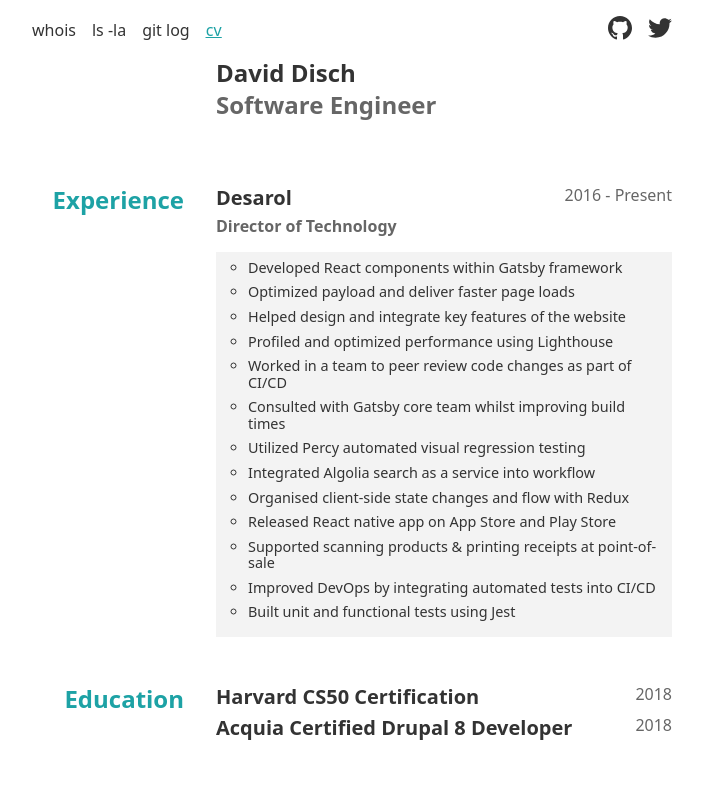
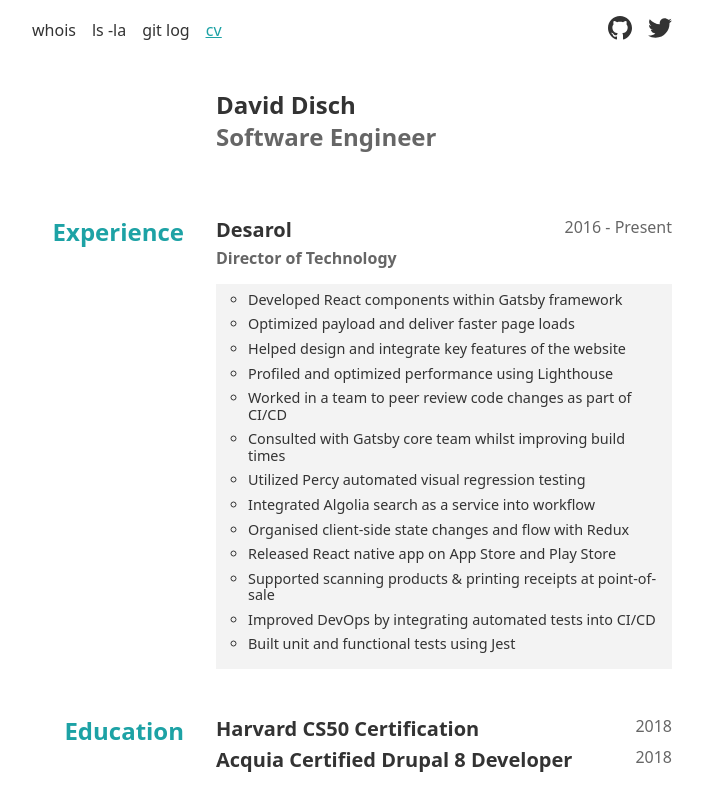
Before and after one commit to Auspicus/daviddisch.com, a Next.js app: page /cv in a window 1280 px wide. Shown: the top 810 px of the page, without its empty margins (288-991 px from the left). Built offline with nearby package versions, Linux system fonts and the light colour scheme.

Commit message:
Add margin to the top of the CV page

```diff
--- a/styles/globals.css
+++ b/styles/globals.css
@@ -617,3 +617,7 @@
     margin-left: 2rem;
   }
 }
+
+.page-cv {
+  margin-top: 2rem;
+}
```
